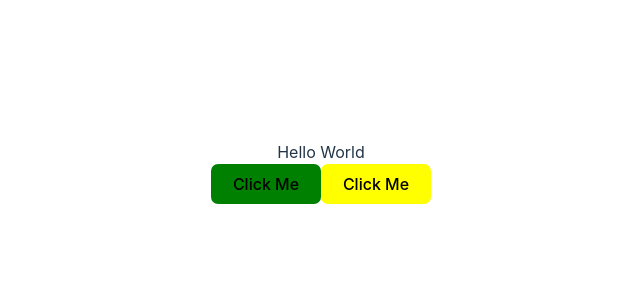
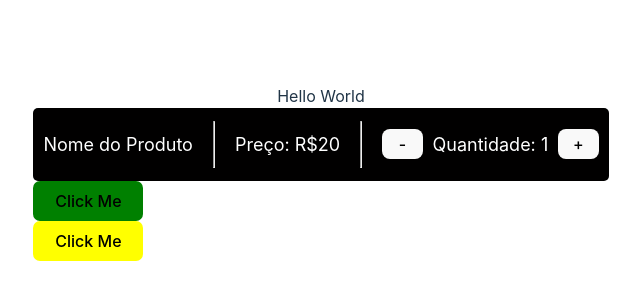
Before and after one commit to Arawns1/Trabalho-React-API, a React (Vite) app in the folder ecommerce/: page / in a window 1280 px wide. Shown: the part 228-528 px from the top of the page, without its empty margins (319-959 px from the left). Built offline with nearby package versions, Linux system fonts and the light colour scheme.

Commit message:
itemCarrinho

```diff
--- a/ecommerce/src/App.jsx
+++ b/ecommerce/src/App.jsx
@@ -1,11 +1,13 @@
 import './App.css'
 import { DefaultButton } from './common/components/DefaultButton'
+import ItemCarrinho from './common/components/itemCarrinho/itemCarrinho'
 
 function App() {
   return (
     <>
       <div>
         Hello World
+        <ItemCarrinho></ItemCarrinho>
       </div>
       <DefaultButton type={'sucess'}/>
       <DefaultButton type={'warning'}/>
--- /dev/null
+++ b/ecommerce/src/common/components/itemCarrinho/itemCarrinho.jsx
@@ -0,0 +1,34 @@
+import React, { useState } from "react";
+import './style.css'
+
+export default function ItemCarrinho() {
+  const [quantidade, setQuantidade] = useState(1);
+  const preco = 20; // Preço do produto
+
+  const handleAdd = () => {
+    setQuantidade(quantidade + 1);
+  };
+
+  const handleRemove = () => {
+    if (quantidade > 1) {
+      setQuantidade(quantidade - 1);
+    }
+  };
+
+  return (
+
+  <div className="itemCarrinhoContainer">
+    <div className="infoProduto">
+      <p className="nomeProduto">Nome do Produto</p>
+      <hr></hr>
+      <p className="precoProduto">Preço: R${preco}</p>
+      <hr></hr>
+      <div className="formatarButtons">
+        <button onClick={handleRemove}>-</button>
+        <p className="quantidadeProduto">Quantidade: {quantidade}</p>
+        <button onClick={handleAdd}>+</button>
+      </div>
+    </div>
+  </div>
+  );
+}
--- /dev/null
+++ b/ecommerce/src/common/components/itemCarrinho/style.css
@@ -0,0 +1,35 @@
+.itemCarrinhoContainer {
+  background-color: #010000;
+  padding: 10px;
+  border: none;
+  border-radius: 5px;
+  padding: 5px 10px;
+}
+
+.infoProduto {
+  display: flex;
+  flex-direction: row;
+  gap: 20px;
+  color: #fff;
+}
+
+.nomeProduto,
+.precoProduto,
+.quantidadeProduto {
+  margin-bottom: 0 px;
+  font-size: large;
+}
+
+.formatarButtons{
+  display: flex;
+  justify-content: center;
+  align-items: center;
+  gap: 10px;
+}
+button {
+  display: flex;
+  justify-content: center;
+  align-items: center;
+  width: 15px;
+  height: 30px;
+}
```
